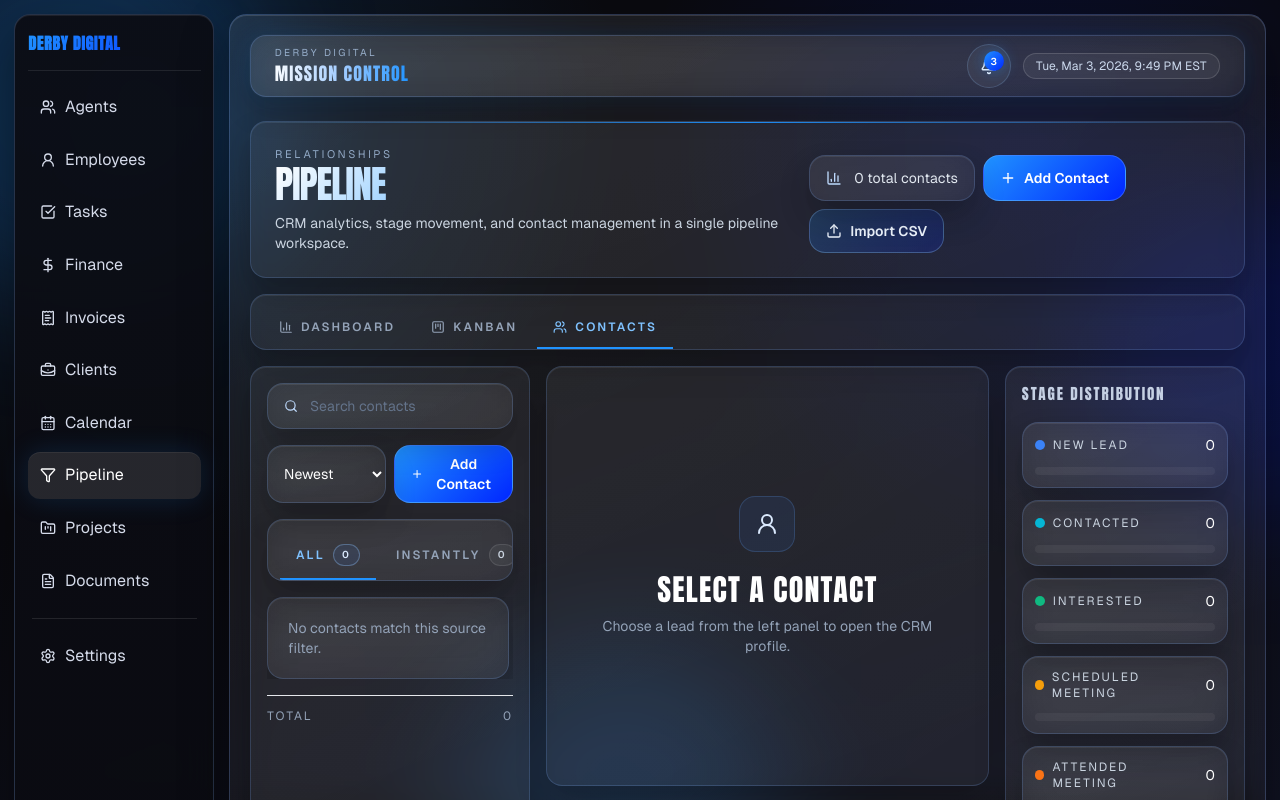
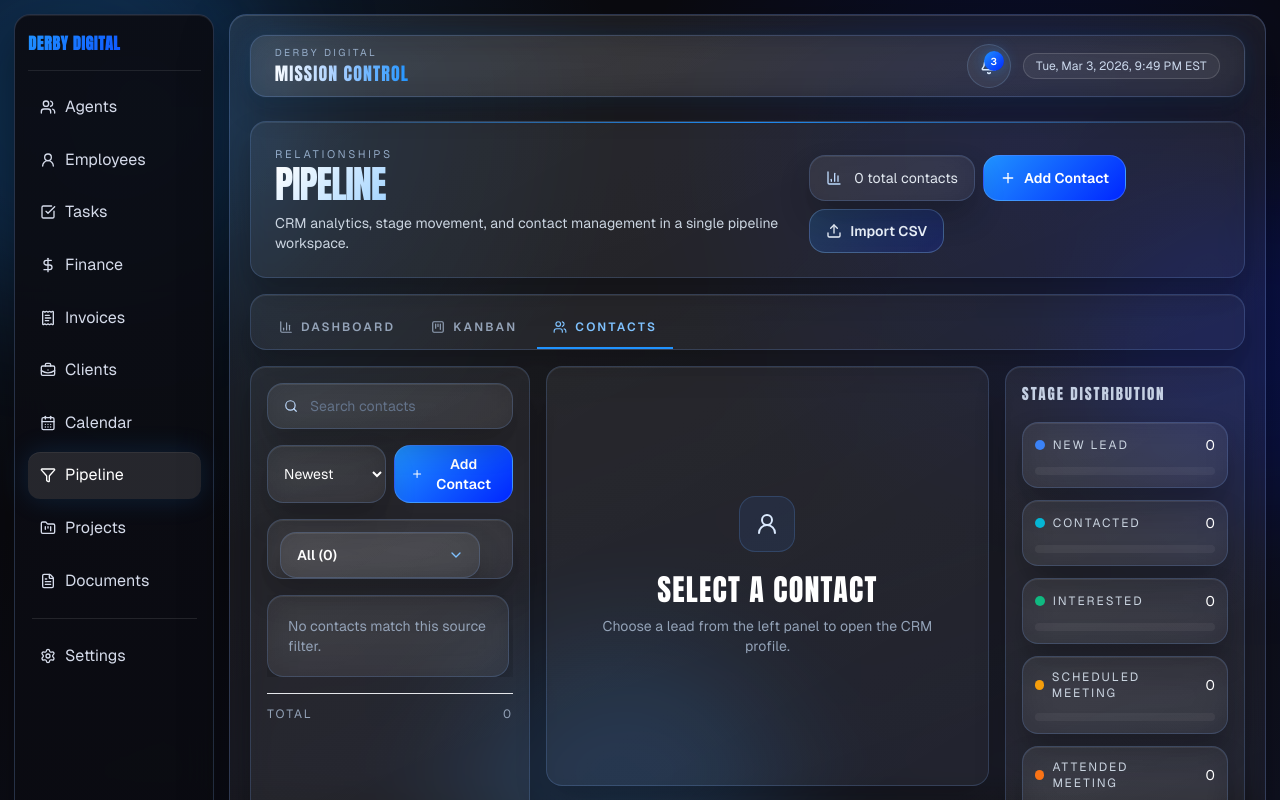
Before and after one commit to jahantaila/derby-os, a Next.js app: page /pipeline in a window 1280 px wide. Both pictures are taken after a click on the button "CONTACTS". Shown: the top 800 px of the page. Built offline with nearby package versions, Linux system fonts and the light colour scheme.

Commit message:
crm: convert source tabs to dropdown

```diff
--- a/app/pipeline/page.tsx
+++ b/app/pipeline/page.tsx
@@ -8,6 +8,7 @@ import {
   BarChart3,
   Brain,
   Building2,
+  ChevronDown,
   Download,
   FileSpreadsheet,
   Globe,
@@ -217,6 +218,11 @@ function getSourceTabs(deals: PipelineDeal[]): SourceTab[] {
     label: tab.label,
     count: tab.value === "all" ? deals.length : counts.get(tab.value) ?? 0,
   }));
+}
+
+function getSourceOptionLabel(tab: SourceTab) {
+  const normalized = tab.label.charAt(0) + tab.label.slice(1).toLowerCase();
+  return `${normalized} (${tab.count})`;
 }
 
 function formatCreatedAt(value?: string) {
@@ -1354,34 +1360,23 @@ export default function PipelinePage() {
               </div>
 
               <div className="glass-panel overflow-hidden p-0">
-                <div className="overflow-x-auto">
-                  <div className="flex min-w-max gap-1 px-3 pt-3">
-                    {sourceTabs.map((tab) => {
-                      const active = activeSource === tab.value;
-                      return (
-                        <button
-                          key={tab.value}
-                          type="button"
-                          onClick={() => setActiveSource(tab.value)}
-                          className={cn(
-                            "relative inline-flex items-center gap-2 whitespace-nowrap rounded-t-2xl border-b-2 px-4 py-3 text-xs font-semibold tracking-[0.18em] transition",
-                            active
-                              ? "border-[#2093FF] text-[#7FC2FF]"
-                              : "border-transparent text-slate-400 hover:text-slate-200",
-                          )}
-                        >
-                          <span>{tab.label}</span>
-                          <span
-                            className={cn(
-                              "rounded-full border px-2 py-0.5 text-[10px]",
-                              active ? "border-blue-300/35 bg-blue-500/10 text-blue-100" : "border-white/10 bg-white/5 text-slate-300",
-                            )}
-                          >
-                            {tab.count}
-                          </span>
-                        </button>
-                      );
-                    })}
+                <div className="px-3 pt-3">
+                  <div className="relative w-full max-w-[200px]">
+                    <select
+                      value={activeSource}
+                      onChange={(event) => setActiveSource(event.target.value)}
+                      className="glass-card w-full appearance-none rounded-2xl border border-white/10 bg-[#0a0a0f] px-4 py-3 pr-10 text-sm font-semibold text-white outline-none transition focus:border-[#2093FF] focus:ring-2 focus:ring-[#2093FF]/30"
+                    >
+                      {sourceTabs.map((tab) => (
+                        <option key={tab.value} value={tab.value} className="text-black" style={{ color: "black" }}>
+                          {getSourceOptionLabel(tab)}
+                        </option>
+                      ))}
+                    </select>
+                    <ChevronDown
+                      size={16}
+                      className="pointer-events-none absolute right-4 top-1/2 -translate-y-1/2 text-[#7FC2FF]"
+                    />
                   </div>
                 </div>
               </div>
```
